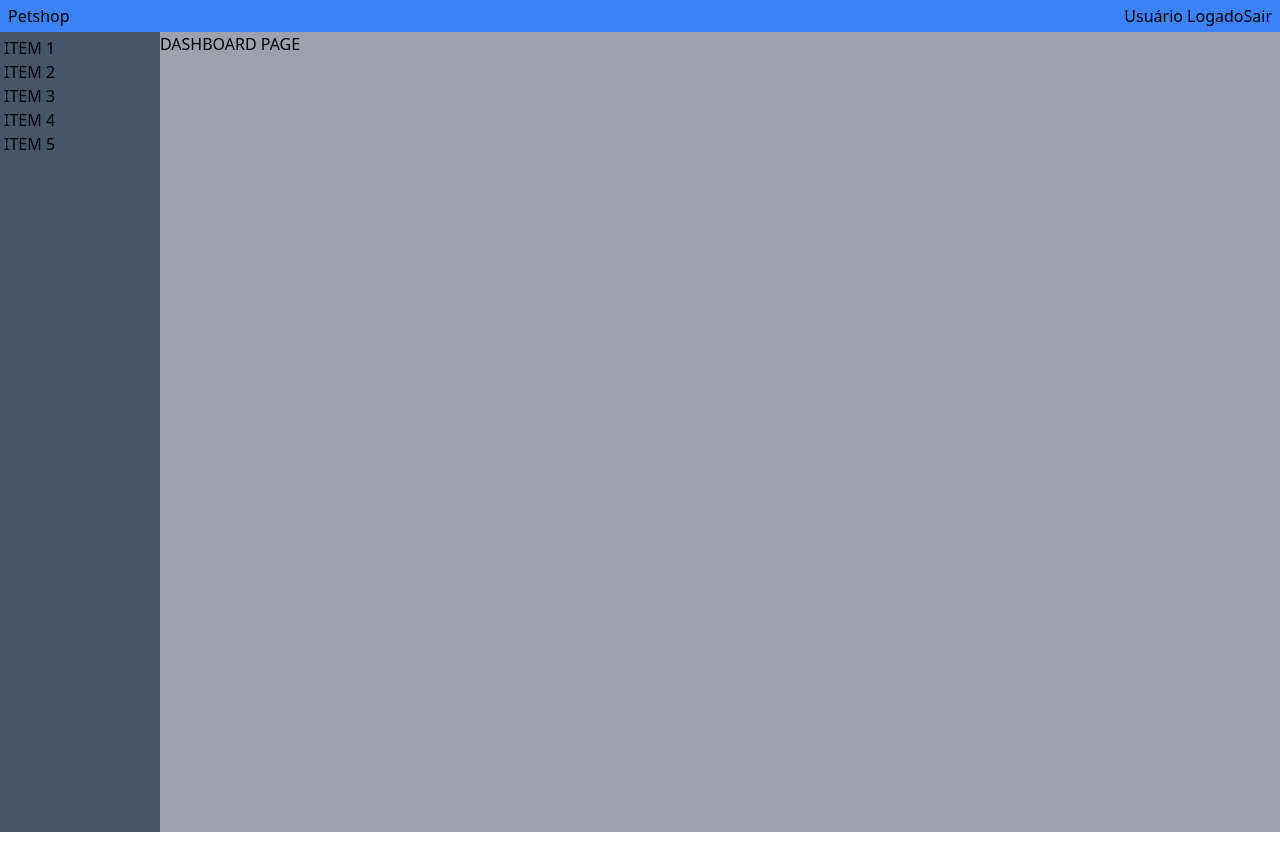
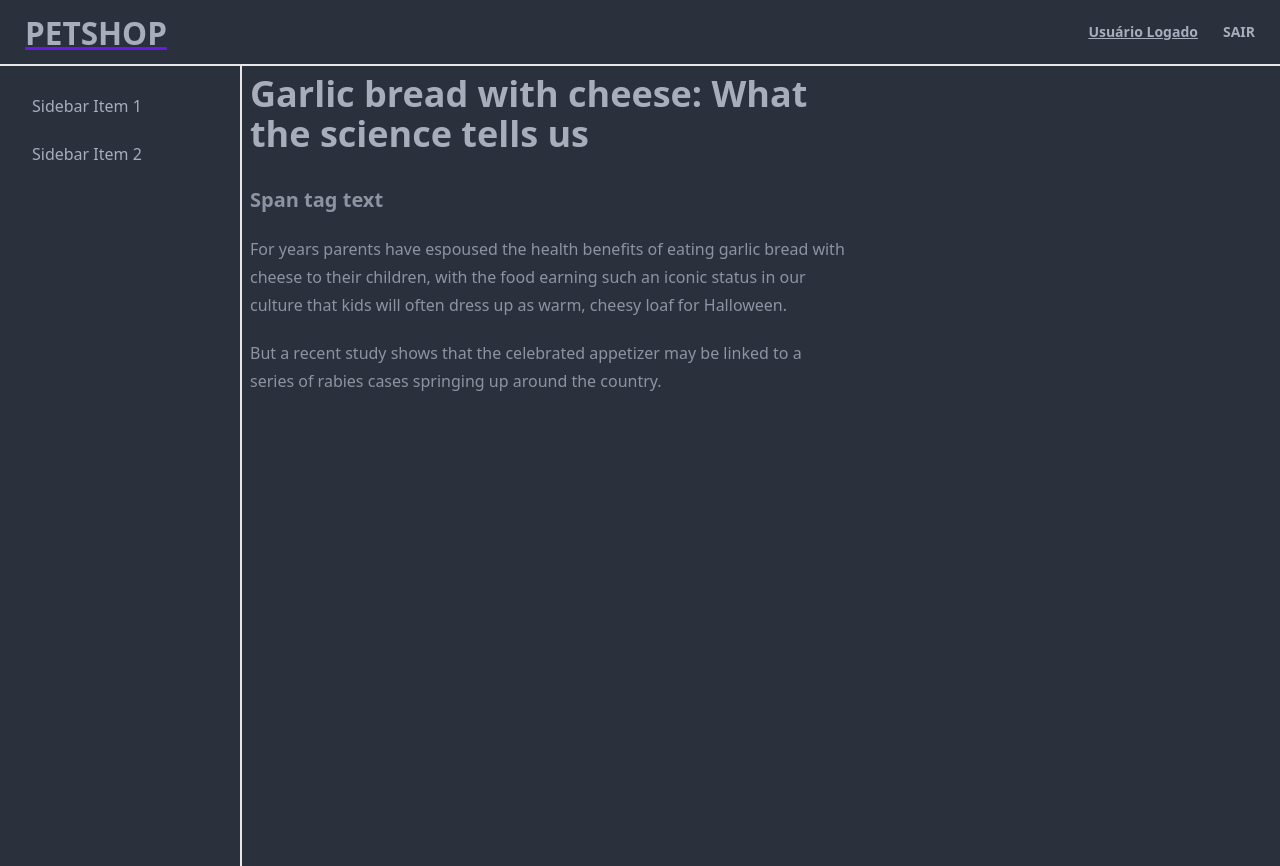
Before and after one commit to Gust4voSales/petshop-project, a Next.js app in the folder client/: page /dashboard in a window 1280 px wide. Before the commit the page ends 832 px from the top, so only its background shows below. Built offline with nearby package versions, Linux system fonts and the light colour scheme.

Commit message:
feat: add basic layout with DaisyUI

```diff
--- a/client/package.json
+++ b/client/package.json
@@ -10,9 +10,11 @@
   },
   "dependencies": {
     "@next/font": "13.1.6",
+    "@radix-ui/react-slot": "^1.0.1",
     "@types/node": "18.11.18",
     "@types/react": "18.0.27",
     "@types/react-dom": "18.0.10",
+    "daisyui": "^2.49.0",
     "eslint": "8.33.0",
     "eslint-config-next": "13.1.6",
     "next": "13.1.6",
@@ -21,6 +23,7 @@
     "typescript": "4.9.4"
   },
   "devDependencies": {
+    "@tailwindcss/typography": "^0.5.9",
     "autoprefixer": "^10.4.13",
     "postcss": "^8.4.21",
     "tailwindcss": "^3.2.4"
--- a/client/src/app/dashboard/(components)/Header/index.tsx
+++ b/client/src/app/dashboard/(components)/Header/index.tsx
@@ -1,12 +1,20 @@
+import Link from "next/link";
+
 export function Header() {
   return (
-    <header className="w-full h-8 flex justify-between items-center px-2 bg-blue-500">
-      <h1>Petshop</h1>
+    <header className="navbar border-b-2">
+      <label htmlFor="sidebar-drawer" className="btn btn-ghost drawer-button lg:hidden">
+        =
+      </label>
+      <div className="flex-1">
+        <Link href="/" className="btn btn-link prose">
+          <h1>Petshop</h1>
+        </Link>
+      </div>
 
-      <div>
-        <span>Usuário Logado</span>
-
-        <button>Sair</button>
+      <div className="flex items-center gap-2">
+        <span className="text-sm font-semibold underline">Usuário Logado</span>
+        <button className="btn btn-ghost">Sair</button>
       </div>
     </header>
   );
--- a/client/src/app/dashboard/(components)/Sidebar/index.tsx
+++ b/client/src/app/dashboard/(components)/Sidebar/index.tsx
@@ -1,6 +1,6 @@
 export function Sidebar() {
   return (
-    <aside className="h-screen w-40 p-1 bg-slate-600">
+    <aside className="h-full w-40 p-1 bg-slate-600">
       <ul className="flex flex-col">
         <li>ITEM 1</li>
         <li>ITEM 2</li>
--- a/client/src/app/dashboard/layout.tsx
+++ b/client/src/app/dashboard/layout.tsx
@@ -1,14 +1,28 @@
 import { Header } from "./(components)/Header";
-import { Sidebar } from "./(components)/Sidebar";
 
 export default function DashboardLayout({ children }: { children: React.ReactNode }) {
   return (
-    <>
+    <div>
       <Header />
-      <main className="flex">
-        <Sidebar />
-        {children}
-      </main>
-    </>
+
+      <div className="drawer drawer-mobile">
+        <input id="sidebar-drawer" type="checkbox" className="drawer-toggle" />
+        <div className="drawer-content flex">
+          <main className="flex-1 w-full p-2">{children}</main>
+        </div>
+
+        <div className="drawer-side border-r-2">
+          <label htmlFor="sidebar-drawer" className="drawer-overlay"></label>
+          <ul className="menu p-4 w-60 bg-base-100 text-base-content">
+            <li>
+              <a>Sidebar Item 1</a>
+            </li>
+            <li>
+              <a>Sidebar Item 2</a>
+            </li>
+          </ul>
+        </div>
+      </div>
+    </div>
   );
 }
--- a/client/src/app/dashboard/page.tsx
+++ b/client/src/app/dashboard/page.tsx
@@ -1,3 +1,19 @@
 export default function Dashboard() {
-  return <div className="bg-gray-400 flex-1">DASHBOARD PAGE</div>;
+  return (
+    <div className="w-full">
+      <article className="prose">
+        <h1>Garlic bread with cheese: What the science tells us</h1>
+        <span className="text-xl font-bold">Span tag text</span>
+        <p>
+          For years parents have espoused the health benefits of eating garlic bread with cheese to their children, with
+          the food earning such an iconic status in our culture that kids will often dress up as warm, cheesy loaf for
+          Halloween.
+        </p>
+        <p>
+          But a recent study shows that the celebrated appetizer may be linked to a series of rabies cases springing up
+          around the country.
+        </p>
+      </article>
+    </div>
+  );
 }
--- a/client/src/app/page.tsx
+++ b/client/src/app/page.tsx
@@ -3,7 +3,7 @@ import Link from "next/link";
 export default function Home() {
   return (
     <main className="text-xl h-screen flex items-center justify-center flex-col">
-      <h1 className="bg-slate-600 text-white py-1 px-4 w-fit">Home Page</h1>
+      <h1 className="bg-slate-600 text-white py-1 px-4 w-fit text-xl">Home Page</h1>
       <Link href="/dashboard">Dashboard</Link>
     </main>
   );
--- a/client/tailwind.config.js
+++ b/client/tailwind.config.js
@@ -4,5 +4,8 @@ module.exports = {
   theme: {
     extend: {},
   },
-  plugins: [],
+  daisyui: {
+    themes: ["dark"],
+  },
+  plugins: [require("@tailwindcss/typography"), require("daisyui")],
 };
```
Also changed, not shown: 1 other file (tests, documents, lock files or other folders).
